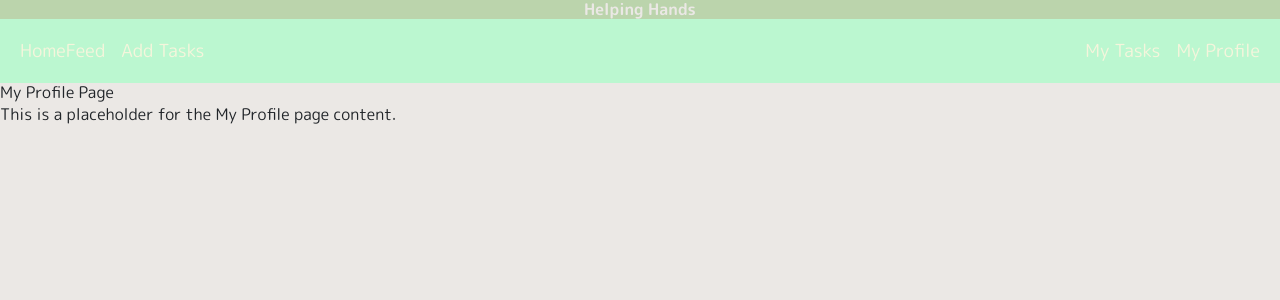
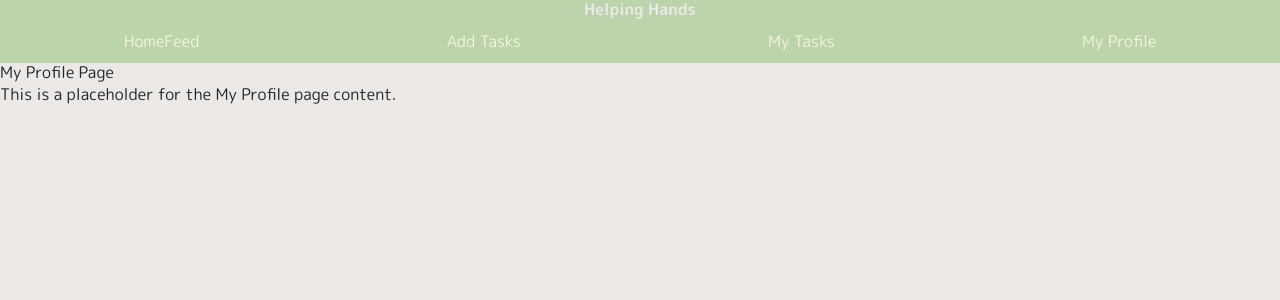
Before and after one commit to sopra-fs24-group-19/c, a React (Create React App) app: page /myprofile in a window 1280 px wide. Shown: the top 300 px of the page. Built offline with nearby package versions, Linux system fonts and the light colour scheme.

Commit message:
exchanged header with navbar

```diff
--- a/src/components/views/AddTasks.tsx
+++ b/src/components/views/AddTasks.tsx
@@ -1,13 +1,9 @@
-import Header from 'components/ui/Header';
 import NavBar from 'components/ui/NavBar';
 
 const AddTasks = () => {
   return (
     <>
-
-      <Header />
       <NavBar />
-
         <h2>Add Tasks Page</h2>
         <p>This is a placeholder for the Add Tasks page content.</p>
 
--- a/src/components/views/HomeFeed.tsx
+++ b/src/components/views/HomeFeed.tsx
@@ -1,9 +1,8 @@
-import Header from 'components/ui/Header';
-
+import NavBar from 'components/ui/NavBar';
 const HomeFeed = () => {
   return (
     <>
-      <Header />
+      <NavBar />
         <h2>HomeFeed Page</h2>
         <p>This is a placeholder for the HomeFeed page content.</p>
     </>
--- a/src/components/views/MyProfile.tsx
+++ b/src/components/views/MyProfile.tsx
@@ -1,9 +1,9 @@
-import Header from 'components/ui/Header';
+import NavBar from 'components/ui/NavBar';
 
 const MyProfile = () => {
   return (
     <>
-        <Header />
+        <NavBar />
         <h2>My Profile Page</h2>
         <p>This is a placeholder for the My Profile page content.</p>
     </>
--- a/src/components/views/MyTasks.tsx
+++ b/src/components/views/MyTasks.tsx
@@ -1,10 +1,10 @@
-import Header from 'components/ui/Header';
+import NavBar from 'components/ui/NavBar';
 
 
 const MyTasks = () => {
   return (
     <>
-        <Header />
+        <NavBar />
         <h2>My Tasks Page</h2>
         <p>This is a placeholder for the My Tasks page content.</p>
     </>
```
